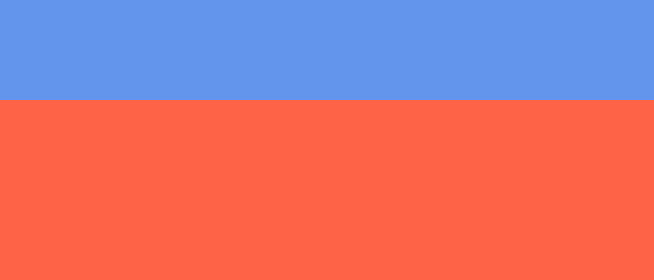
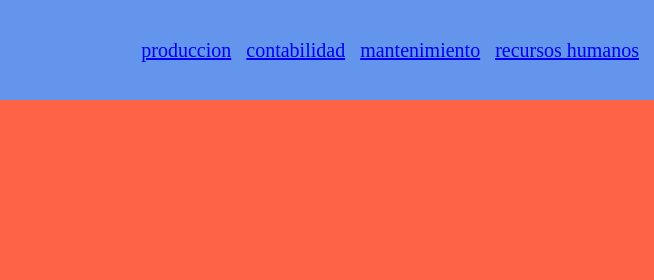
Before and after one commit to adelaboror/examen, a plain HTML site: page html/recursos humanos.html in a window 1280 px wide. Shown: the top 280 px of the page, 626-1280 px from the left. Drawn offline with Linux system fonts and the light colour scheme.

Commit message:
Arreglado recursos humanos

```diff
--- a/html/recursos humanos.html
+++ b/html/recursos humanos.html
@@ -16,7 +16,10 @@
         <h1> Bienvenidos ala pagina de recursos humanos</h1>
            <nav>
                   <ul>
-                   <li><a href="../html/inicio2.html"></a></li>
+       <li><a href="../html/produccion.html">produccion</a></li>
+       <li><a href="../html/contabilidad.html">contabilidad</a></li>
+       <li><a href="../html/mantenimiento.html">mantenimiento</a></li>
+       <li><a href="../html/recursos humanos.html">recursos humanos</a></li>
                   </ul>
            </nav>
 
```
